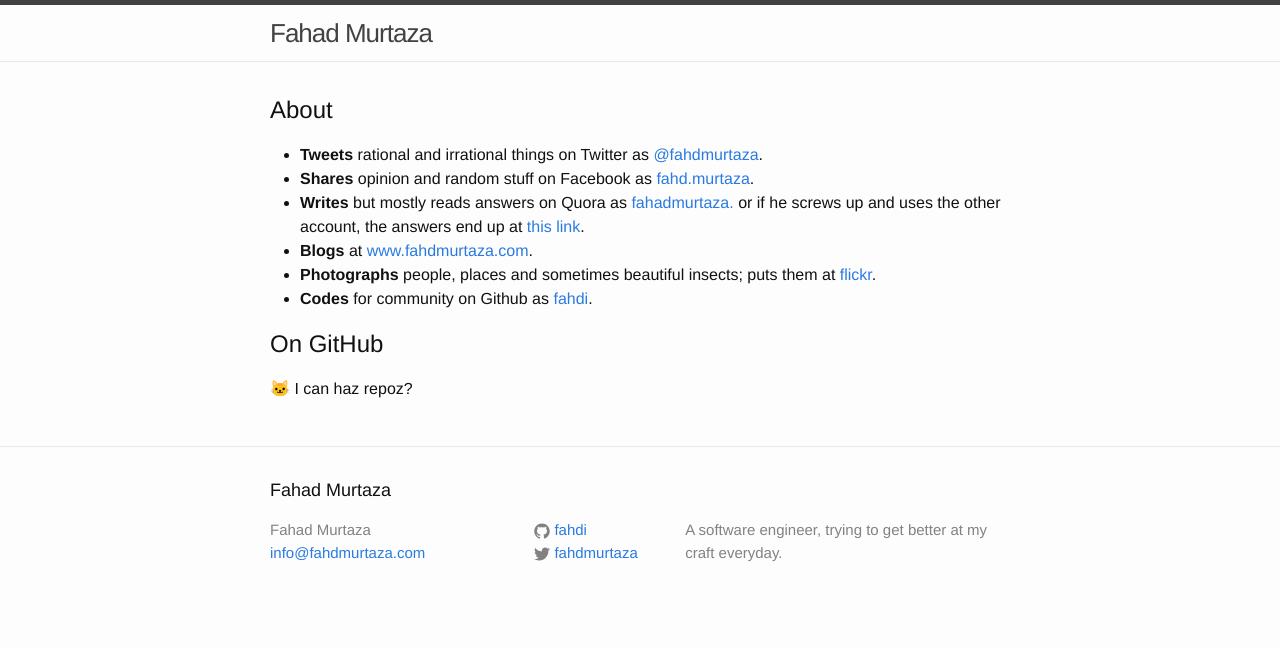
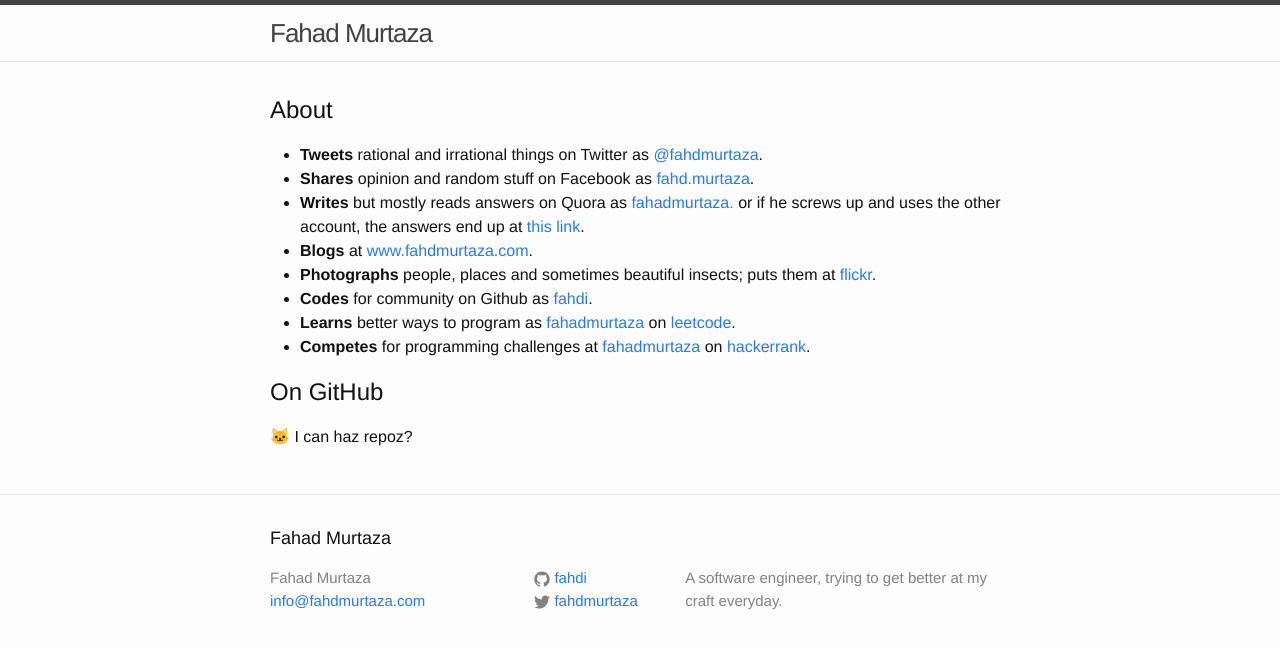
Before and after one commit to fahdi/fahdi.github.io, a Jekyll site: the page built from index.md, in a window 1280 px wide. Shown: the top 648 px of the page. Built offline with Jekyll 4.4.1, drawn with Linux system fonts in a browser that asks for light colours; nearby versions of some CDN libraries.

Commit message:
Adding competitive coding to about

```diff
--- a/_config.yml
+++ b/_config.yml
@@ -41,6 +41,18 @@
   repo_count: 90
   show_profile_link: false
 
+leetcode:
+  url: https://leetcode.com/
+  username: fahadmurtaza
+  profile_url: https://leetcode.com/fahadmurtaza/
+  name: Fahad Murtaza
+
+hackerrank:
+  url: https://www.hackerrank.com/
+  username: fahadmurtaza
+  profile_url: https://www.hackerrank.com/fahadmurtaza
+  name: Fahad Murtaza
+
 about:
   showMe: true
 
--- a/_includes/about.html
+++ b/_includes/about.html
@@ -25,6 +25,10 @@
 
       <li><strong>Codes</strong> for community on Github as <a href="http://www.github.com/{{site.github_username}}">{{site.github_username}}</a>. </li>
 
+      <li><strong>Learns</strong> better ways to program as <a href="{{site.leetcode.profile_url}}">{{site.leetcode.username}}</a> on <a href="{{site.leetcode.url}}">leetcode</a>.</li>
+
+      <li><strong>Competes</strong> for programming challenges at <a href="{{site.hackerrank.profile_url}}">{{site.hackerrank.username}}</a> on <a href="{{site.hackerrank.url}}">hackerrank</a>.</li>
+
     </ul>
   </div>
 </section>
```
